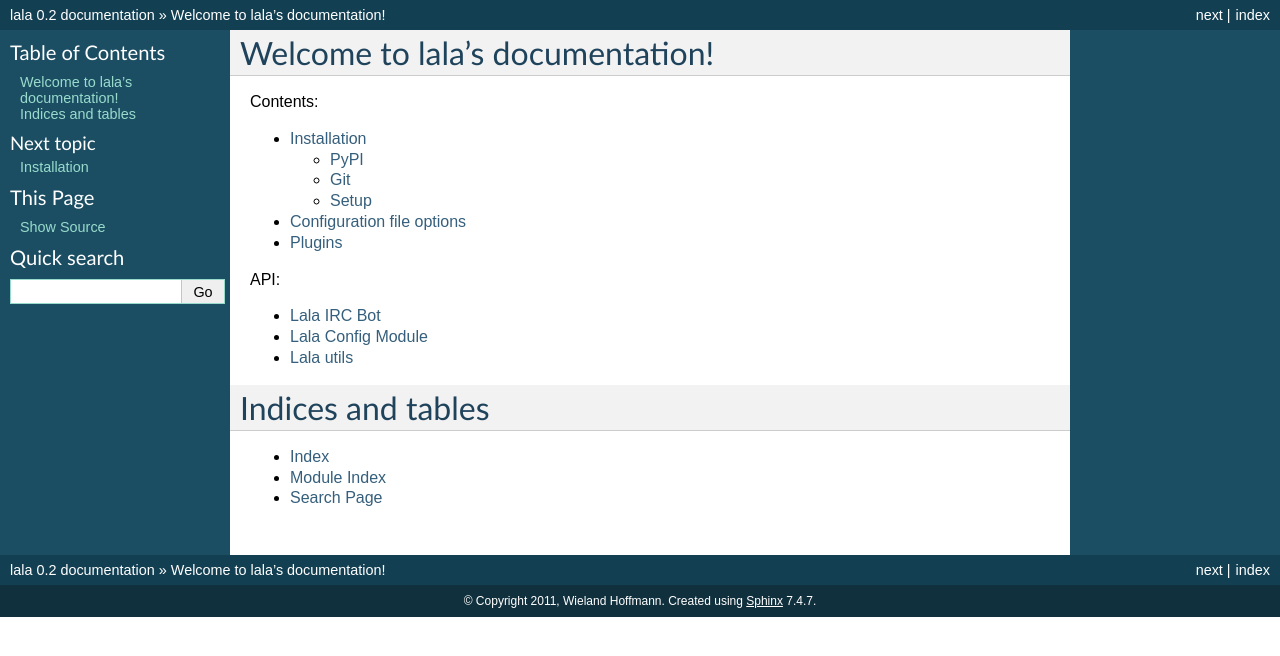
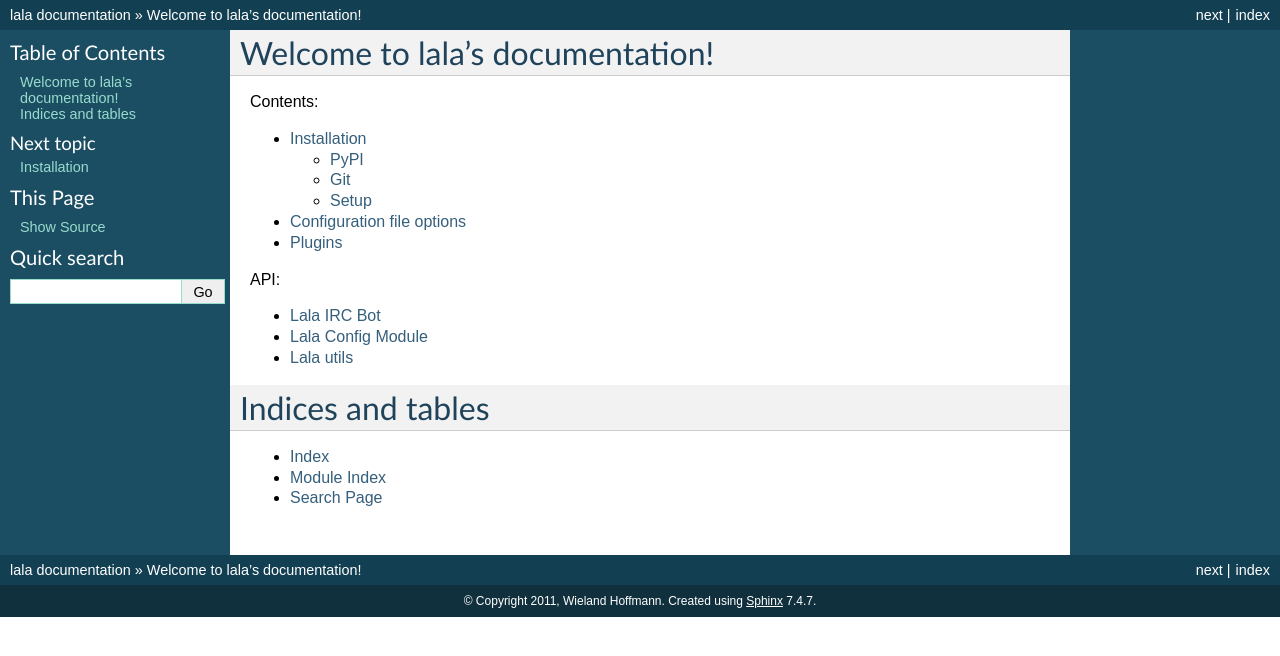
Before and after one commit to mineo/lala, a Sphinx documentation site: the page built from docs/source/index.rst, in a window 1280 px wide. Shown: the top 656 px of the page. Built offline with Sphinx 7.4.7, drawn with Linux system fonts in a browser that asks for light colours; the version number could not be read and is left out.

Commit message:
use the correct version in the docs

```diff
--- a/docs/source/conf.py
+++ b/docs/source/conf.py
@@ -26,7 +26,8 @@
 # Add any Sphinx extension module names here, as strings. They can be extensions
 # coming with Sphinx (named 'sphinx.ext.*') or your custom ones.
 extensions = ['sphinx.ext.autodoc', 'sphinx.ext.coverage', 'sphinx.ext.viewcode']
-sys.path.append(os.path.abspath("../../"))
+sys.path.insert(0, os.path.abspath("../../"))
+from lala import __version__
 autodoc_default_flags = ["members", "undoc-members", "show-inheritance"]
 autoclass_content = "both"
 
@@ -51,9 +52,9 @@
 # built documents.
 #
 # The short X.Y version.
-version = '0.2'
+version = __version__
 # The full version, including alpha/beta/rc tags.
-release = '0.2'
+release = __version__
 
 # The language for content autogenerated by Sphinx. Refer to documentation
 # for a list of supported languages.
```
